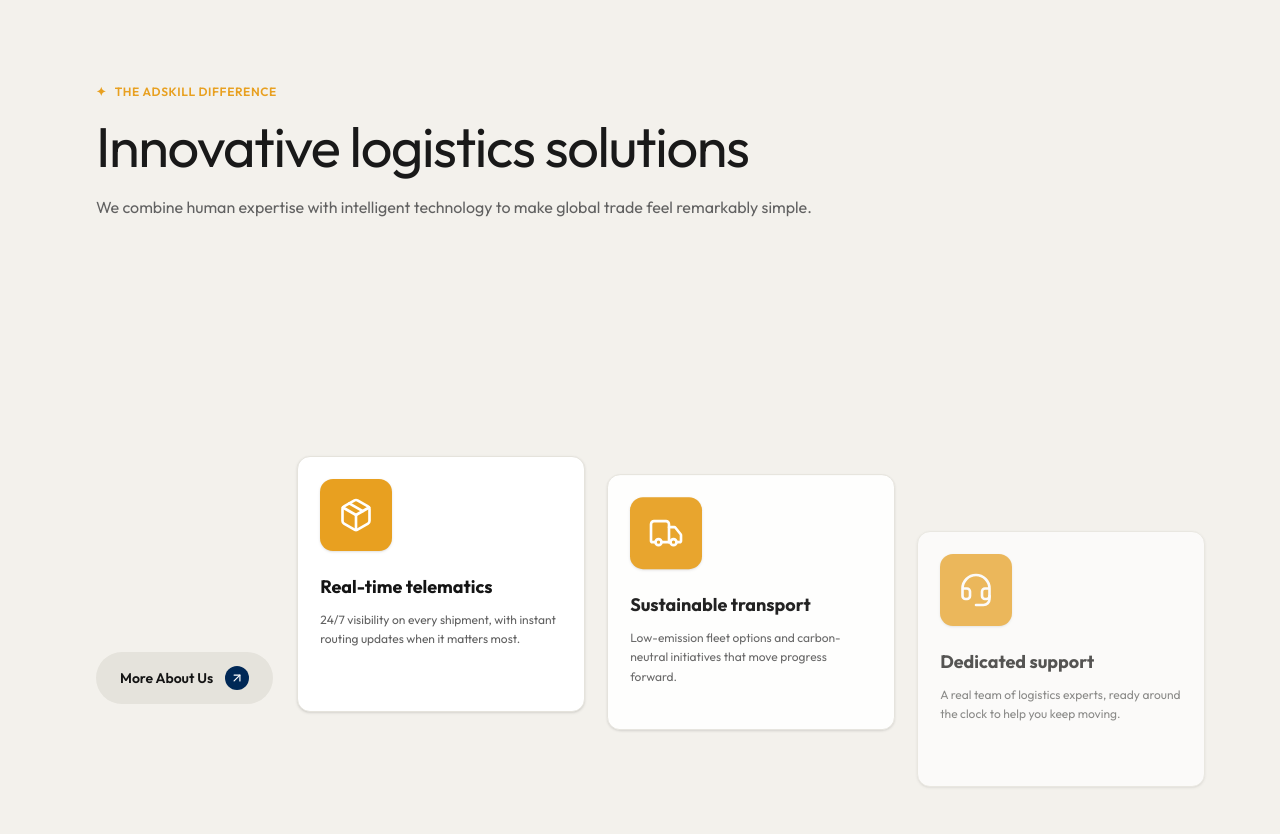
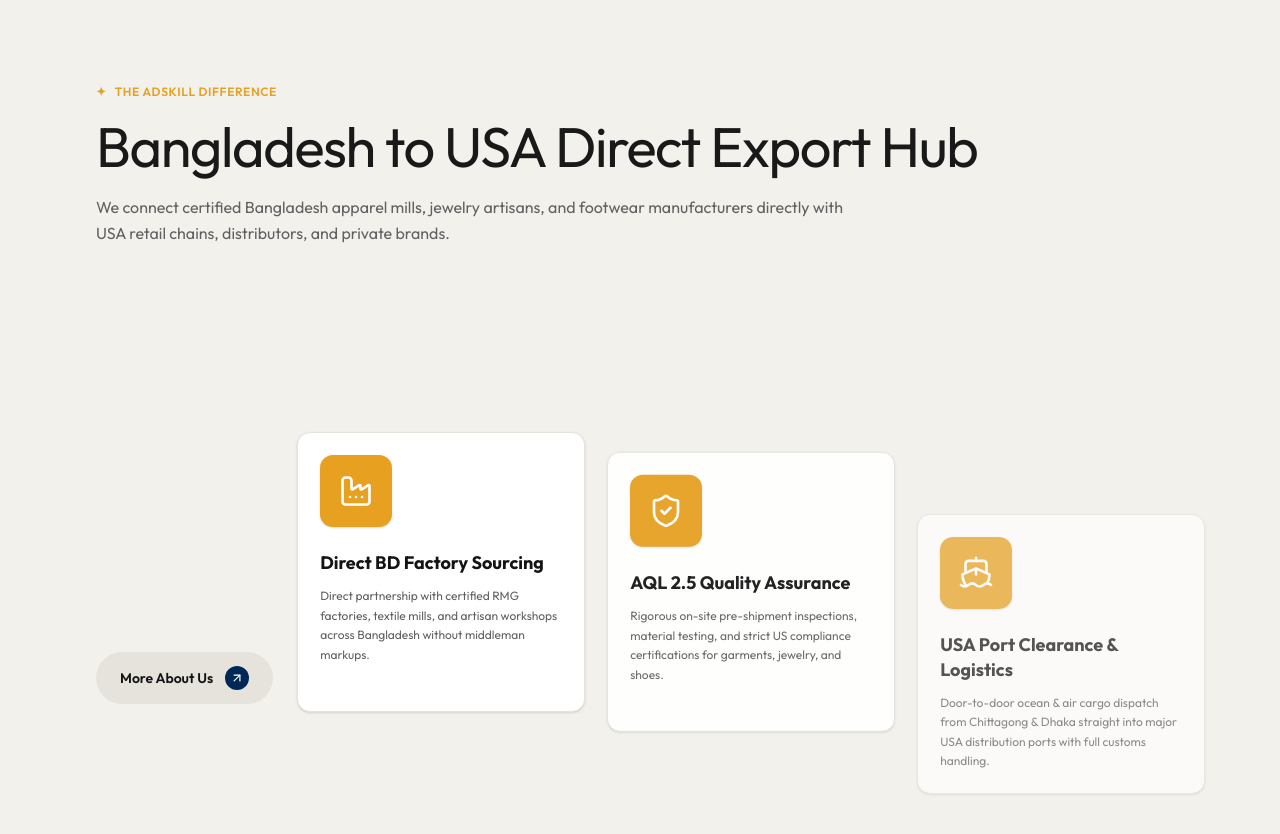
Before and after one commit to adskillconsultancy/Adskill-Traders-Frontend, a Next.js app: page / in a window 1280 px wide. Shown: the part 945-1779 px from the top of the page. Built offline with nearby package versions, Linux system fonts and the light colour scheme.

Commit message:
feat: customize flight section content for Bangladesh to USA export trading

```diff
--- a/src/components/FlightScrollSection.tsx
+++ b/src/components/FlightScrollSection.tsx
@@ -4,7 +4,7 @@ import { useRef } from "react";
 import Image from "next/image";
 import Link from "next/link";
 import { motion, useScroll, useTransform, useSpring } from "framer-motion";
-import { ArrowUpRight, Package, Truck, Headset } from "lucide-react";
+import { ArrowUpRight, Factory, ShieldCheck, Ship } from "lucide-react";
 
 export default function FlightScrollSection() {
   const containerRef = useRef<HTMLDivElement>(null);
@@ -61,44 +61,45 @@ export default function FlightScrollSection() {
     (v) => (v > 0.55 ? "auto" : "none")
   );
 
+  // Bangladesh to USA B2B Wholesale Trading & Export Advantages
   const features = [
     {
-      icon: Package,
-      title: "Real-time telematics",
-      desc: "24/7 visibility on every shipment, with instant routing updates when it matters most.",
+      icon: Factory,
+      title: "Direct BD Factory Sourcing",
+      desc: "Direct partnership with certified RMG factories, textile mills, and artisan workshops across Bangladesh without middleman markups.",
     },
     {
-      icon: Truck,
-      title: "Sustainable transport",
-      desc: "Low-emission fleet options and carbon-neutral initiatives that move progress forward.",
+      icon: ShieldCheck,
+      title: "AQL 2.5 Quality Assurance",
+      desc: "Rigorous on-site pre-shipment inspections, material testing, and strict US compliance certifications for garments, jewelry, and shoes.",
     },
     {
-      icon: Headset,
-      title: "Dedicated support",
-      desc: "A real team of logistics experts, ready around the clock to help you keep moving.",
+      icon: Ship,
+      title: "USA Port Clearance & Logistics",
+      desc: "Door-to-door ocean & air cargo dispatch from Chittagong & Dhaka straight into major USA distribution ports with full customs handling.",
     },
   ];
 
   const darkServices = [
     {
-      title: "Land Freight",
-      desc: "Integrated transport and logistics solutions keeping goods moving reliably from origin to destination.",
-      img: "https://cdn.prod.website-files.com/6a6fdd074132cd686605e2dc/6a9931aef087086729e86e03_Gemini_Generated_Image_xwnsjuxwnsjuxwns.avif",
+      title: "RMG & Apparel Export",
+      desc: "Knitwear, denim, activewear, and woven apparel tailored for US retail brands and department chains.",
+      img: "https://images.unsplash.com/photo-1542296332-2e4473faf563?q=80&w=800&auto=format&fit=crop",
     },
     {
-      title: "Air Freight",
-      desc: "Fast, reliable air cargo networks designed for time-sensitive global shipments.",
-      img: "https://cdn.prod.website-files.com/6a6fdd074132cd686605e2dc/6a9930cf1c0b70c10dbe2794_markus-winkler-V0WETbEXG5Y-unsplash.avif",
+      title: "Fashion & Fine Jewellery",
+      desc: "Artisan-crafted brass, gold-plated, and gemstone fashion jewelry with lead and nickel-free certifications.",
+      img: "https://images.unsplash.com/photo-1599643478518-a784e5dc4c8f?q=80&w=800&auto=format&fit=crop",
     },
     {
-      title: "Ocean Freight",
-      desc: "Comprehensive container shipping solutions spanning primary sea routes between Bangladesh and the USA.",
-      img: "https://cdn.prod.website-files.com/6a6fdd074132cd686605e2dc/6a99317d2130131dc9d4c3d0_ocean%20freight.avif",
+      title: "Footwear & Leather Goods",
+      desc: "Genuine leather shoes, casual sneakers, and handcrafted bags engineered for American retail durability.",
+      img: "https://images.unsplash.com/photo-1549298916-b41d501d3772?q=80&w=800&auto=format&fit=crop",
     },
     {
-      title: "Warehousing",
-      desc: "Secure storage facilities and smart inventory fulfillment located at key regional logistics hubs.",
-      img: "https://cdn.prod.website-files.com/6a6fdd074132cd686605e2dc/6aa7a515c7138d528e28f2b5_Organized%20Warehouse%20with%20Forklift.webp",
+      title: "Cross-Border Trade Logistics",
+      desc: "FCL/LCL ocean freight, time-critical air shipments, and automated US Customs tariff clearances.",
+      img: "https://images.unsplash.com/photo-1518241353330-0f7941c2d9b5?q=80&w=800&auto=format&fit=crop",
     },
   ];
 
@@ -123,10 +124,10 @@ export default function FlightScrollSection() {
               THE ADSKILL DIFFERENCE
             </div>
             <h2 className="text-4xl sm:text-5xl lg:text-[56px] font-normal text-[#191919] tracking-tight max-w-4xl leading-[1.1]">
-              Innovative logistics solutions
+              Bangladesh to USA Direct Export Hub
             </h2>
             <p className="mt-4 text-base text-[#616161] max-w-3xl font-normal leading-relaxed">
-              We combine human expertise with intelligent technology to make global trade feel remarkably simple.
+              We connect certified Bangladesh apparel mills, jewelry artisans, and footwear manufacturers directly with USA retail chains, distributors, and private brands.
             </p>
           </div>
 
@@ -219,7 +220,7 @@ export default function FlightScrollSection() {
                 <div className="relative w-full aspect-[1176/864]">
                   <Image
                     src="/galvoria-airplane.png"
-                    alt="Commercial Airplane"
+                    alt="Commercial Cargo Airplane"
                     fill
                     className="animate-img object-contain"
                     priority
@@ -248,18 +249,18 @@ export default function FlightScrollSection() {
             <div>
               <div className="flex items-center gap-2 text-xs font-semibold tracking-wider text-brand-primary uppercase mb-4">
                 <span className="text-brand-primary">✦</span>
-                WHAT ADSKILL DOES
+                WHAT ADSKILL EXPORTS
               </div>
               <h2 className="text-4xl sm:text-5xl lg:text-[56px] font-normal text-white tracking-tight leading-[1.1]">
-                Designed to move what matters
+                Sourcing Premium Bangladeshi Goods
               </h2>
             </div>
 
             <Link
-              href="/services"
+              href="/products"
               className="inline-flex items-center gap-3 px-6 py-3.5 rounded-full bg-white/10 hover:bg-white hover:text-brand-dark text-white text-sm font-semibold border border-white/20 transition-all duration-300 w-fit shrink-0 group"
             >
-              <span>More Services</span>
+              <span>All Export Lines</span>
               <div className="w-6 h-6 rounded-full bg-brand-primary text-white flex items-center justify-center group-hover:bg-brand-dark transition-colors">
                 <ArrowUpRight className="w-3.5 h-3.5" />
               </div>
@@ -269,8 +270,9 @@ export default function FlightScrollSection() {
           {/* Services Cards Grid */}
           <div className="max-w-[1440px] w-full mx-auto grid grid-cols-1 sm:grid-cols-2 lg:grid-cols-4 gap-6">
             {darkServices.map((service, i) => (
-              <div
+              <Link
                 key={i}
+                href="/products"
                 className="group relative flex flex-col justify-between min-h-[380px] p-2 hover:-translate-y-1 transition-all duration-300 cursor-pointer"
               >
                 <div>
@@ -295,7 +297,7 @@ export default function FlightScrollSection() {
                     {service.desc}
                   </p>
                 </div>
-              </div>
+              </Link>
             ))}
           </div>
         </motion.div>
```
